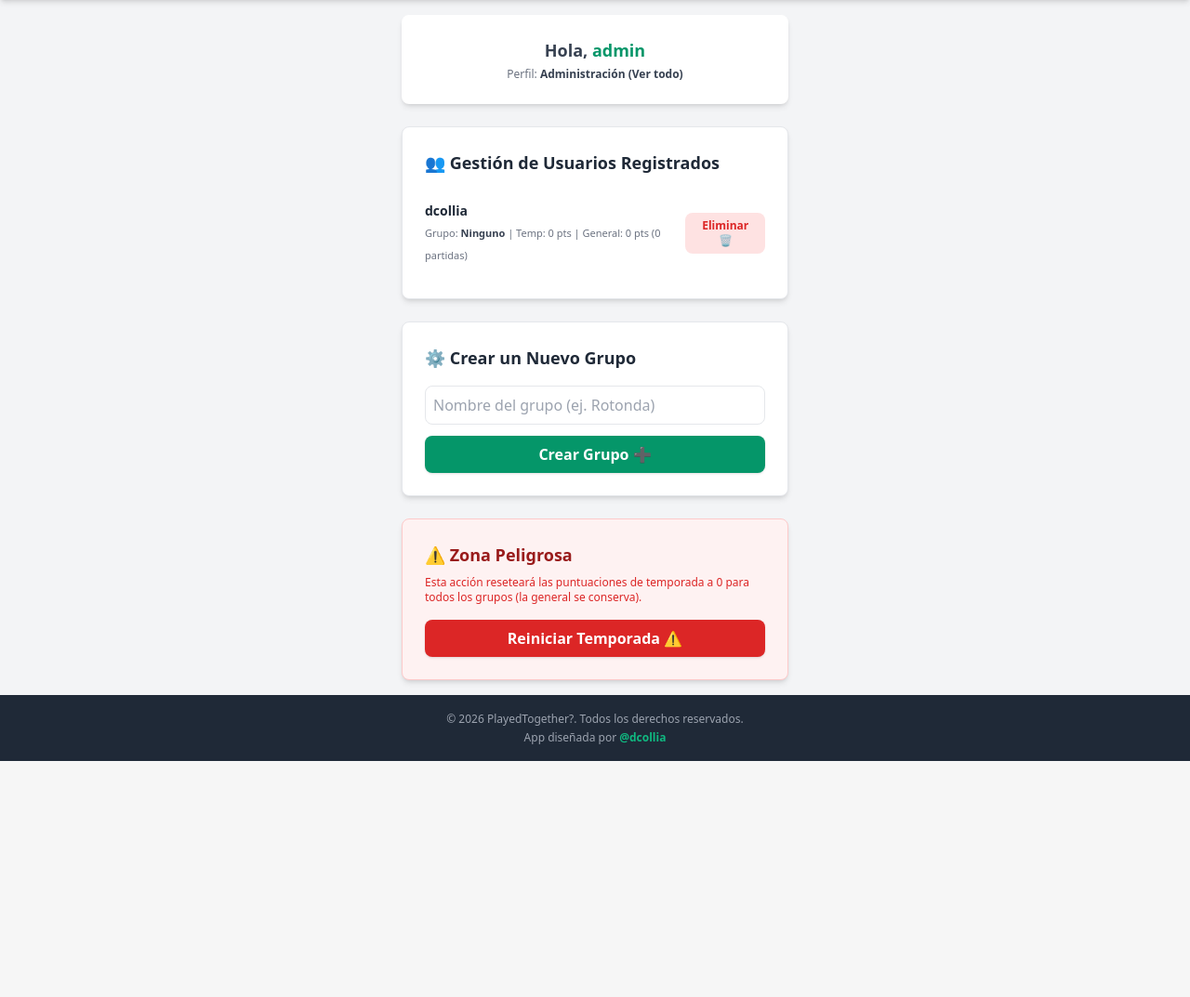
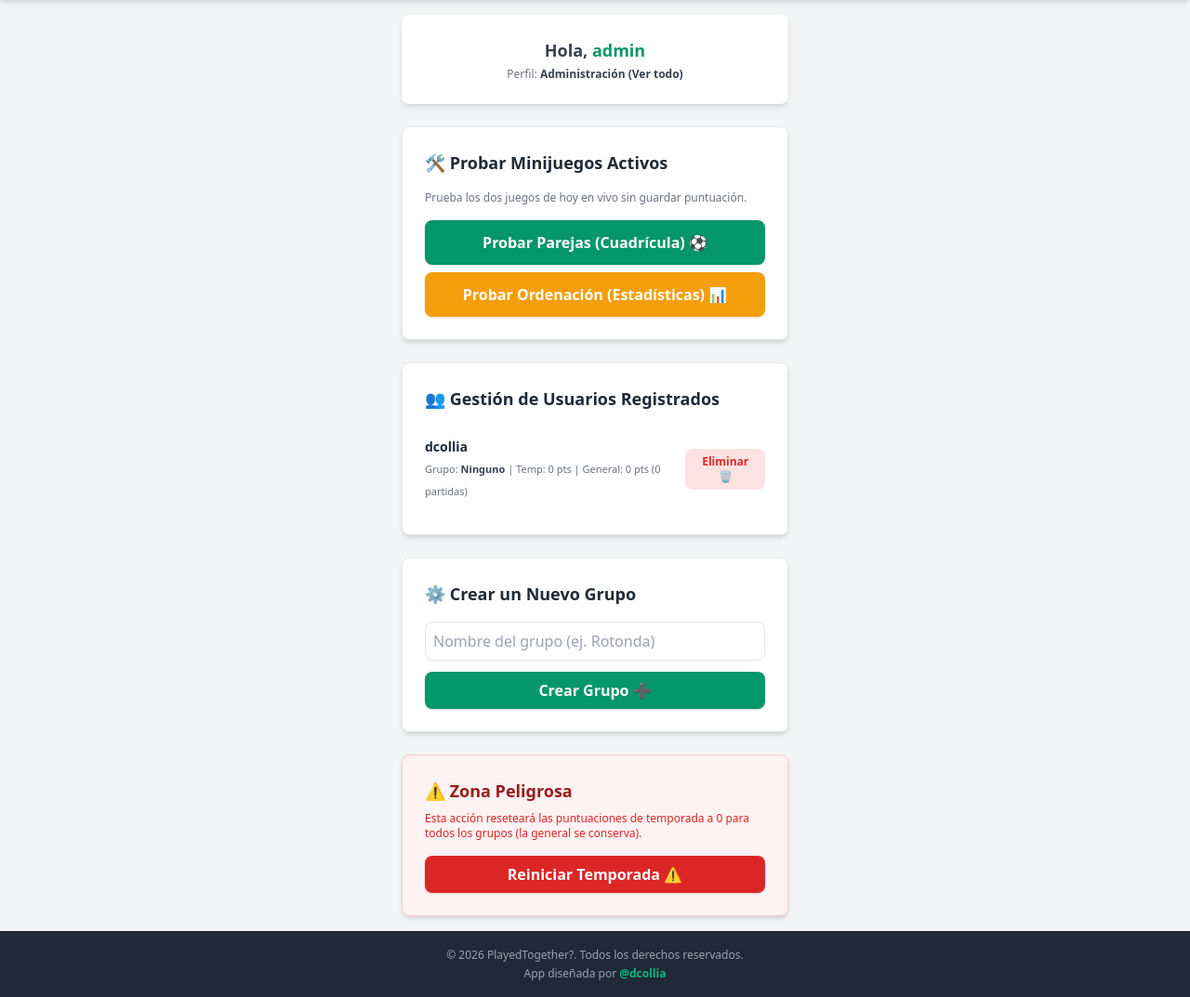
Before and after one commit to pintularrama-cyber/playedtogether, a Flask app: page / in a window 1280 px wide. Shown: the part 60-1133 px from the top of the page at 93% size. Before the commit the page ends 879 px from the top, so only its background shows below. Run offline with Flask 3, Linux system fonts and the light colour scheme; a user stored in the database is signed in; data comes from the database, SQL or seed files in the repository; parts of the project's set-up code (start-up, migrations or seed data) failed here and were passed over; some libraries are stand-ins or nearby versions.

Commit message:
Unificar panel de administracion con botones de test en vivo

```diff
--- a/app.py
+++ b/app.py
@@ -53,7 +53,6 @@ def load_user(user_id):
 # --- BASE DE DATOS ESTADÍSTICA DE TRAYECTORIAS Y MÉTRICAS (64 JUGADORES) ---
 
 JUGADORES_DB = {
-    # Real Madrid / Barcelona / PSG
     "Messi": {
         "carrera": [("Barcelona", 2004, 2021), ("PSG", 2021, 2023), ("Inter Miami", 2023, 2026)],
         "goles": 835, "asistencias": 372, "tarjetas": 15, "partidos": 1062
@@ -360,7 +359,6 @@ def actualizar_y_obtener_temporada():
 
 def obtener_tipo_juego_hoy(fecha_juego):
     """Alterna el juego: días pares 'grid' (Cuadrícula), días impares 'ordenar'."""
-    # toordinal() da un número único para cada día de la historia de la humanidad
     return "grid" if fecha_juego.toordinal() % 2 == 0 else "ordenar"
 
 
@@ -411,7 +409,6 @@ def obtener_juego_del_dia(fecha_juego):
             random.shuffle(posibles_companeros)
 
             for p2 in posibles_companeros:
-                # Comparamos la clave de carrera interna
                 if compartieron_club(JUGADORES_DB[p1]["carrera"], JUGADORES_DB[p2]["carrera"]):
                     parejas_seleccionadas.append((p1, p2))
                     jugadores_seleccionados.add(p1)
@@ -445,15 +442,12 @@ def obtener_juego_ordenar(fecha_juego):
     semilla = int(hoy_str)
     random.seed(semilla)
 
-    # 1. Elegimos 10 jugadores aleatorios estables para hoy
     pool_jugadores = list(JUGADORES_DB.keys())
     jugadores_hoy = random.sample(pool_jugadores, 10)
 
-    # 2. Elegimos la métrica al azar para hoy
     metricas = ["goles", "asistencias", "tarjetas", "partidos"]
     metrica_seleccionada = random.choice(metricas)
 
-    # Mapeo para mostrar nombres bonitos en el HTML
     titulos_metrica = {
         "goles": "Goles en su Carrera ⚽",
         "asistencias": "Asistencias de Gol 🎯",
@@ -462,10 +456,8 @@ def obtener_juego_ordenar(fecha_juego):
     }
     titulo_bonito = titulos_metrica[metrica_seleccionada]
 
-    # 3. Solución correcta ordenada de MAYOR a MENOR basándose en la métrica
     solucion_ordenada = sorted(jugadores_hoy, key=lambda p: JUGADORES_DB[p][metrica_seleccionada], reverse=True)
 
-    # 4. Mezclamos los jugadores para mostrárselos desordenados al usuario
     random.seed()
     jugadores_desordenados = list(jugadores_hoy)
     random.shuffle(jugadores_desordenados)
@@ -527,21 +519,16 @@ def jugar():
         flash("Ya has participado en el reto activo. ¡Vuelve mañana!", "error")
         return redirect(url_for('index'))
 
-    # Determinar qué minijuego toca hoy según alternancia diaria
     tipo_juego = obtener_tipo_juego_hoy(fecha_activa)
 
     if tipo_juego == "grid":
-        # JUEGO 1: Cuadrícula de parejas
         jugadores_hoy, conexiones_hoy = obtener_juego_del_dia(fecha_activa)
         random.seed()
         jugadores_mezclados = list(jugadores_hoy)
         random.shuffle(jugadores_mezclados)
         return render_template('jugar.html', jugadores=jugadores_mezclados, conexiones=conexiones_hoy)
     else:
-        # JUEGO 2: Ordenar jugadores
         jugadores_desordenados, titulo_bonito, solucion_ordenada, metrica = obtener_juego_ordenar(fecha_activa)
-
-        # Guardamos en un diccionario el valor real de cada jugador para que JS pueda consultarlo si falla o acierta
         valores_reales = {p: JUGADORES_DB[p][metrica] for p in jugadores_desordenados}
 
         return render_template(
@@ -553,11 +540,51 @@ def jugar():
         )
 
 
+# --- ADMIN: PROBAR JUEGO 1 (CUADRÍCULA) ---
+@app.route('/admin/test_grid')
+@login_required
+def test_grid():
+    if current_user.username != 'admin':
+        flash("Acceso denegado.", "error")
+        return redirect(url_for('index'))
+
+    fecha_activa = obtener_fecha_juego_actual()
+    jugadores_hoy, conexiones_hoy = obtener_juego_del_dia(fecha_activa)
+
+    random.seed()
+    jugadores_mezclados = list(jugadores_hoy)
+    random.shuffle(jugadores_mezclados)
+
+    return render_template('jugar.html', jugadores=jugadores_mezclados, conexiones=conexiones_hoy)
+
+
+# --- ADMIN: PROBAR JUEGO 2 (ORDENAR) ---
+@app.route('/admin/test_ordenar')
+@login_required
+def test_ordenar():
+    if current_user.username != 'admin':
+        flash("Acceso denegado.", "error")
+        return redirect(url_for('index'))
+
+    fecha_activa = obtener_fecha_juego_actual()
+    jugadores_desordenados, titulo_bonito, solucion_ordenada, metrica = obtener_juego_ordenar(fecha_activa)
+    valores_reales = {p: JUGADORES_DB[p][metrica] for p in jugadores_desordenados}
+
+    return render_template(
+        'ordenar.html',
+        jugadores=jugadores_desordenados,
+        titulo_bonito=titulo_bonito,
+        solucion=solucion_ordenada,
+        valores_reales=valores_reales
+    )
+
+
 @app.route('/guardar_puntuacion', methods=['POST'])
 @login_required
 def guardar_puntuacion():
+    # Si es el admin probando los test, respondemos OK de forma ficticia para que no dé error visual
     if current_user.username == 'admin':
-        return jsonify({"status": "error", "message": "El admin no puntúa"}), 400
+        return jsonify({"status": "ok", "message": "Simulacion de test completada"}), 200
 
     fecha_activa = obtener_fecha_juego_actual()
 
@@ -567,11 +594,9 @@ def guardar_puntuacion():
     datos = request.get_json()
     segundos = datos.get('segundos', 9999)
     completado = datos.get('completado', False)
-    puntos_enviados = datos.get('puntos')  # Capturamos los puntos de precisión si existen
+    puntos_enviados = datos.get('puntos')  # Capturamos puntos específicos si existen
 
     if completado:
-        # Si el juego de ordenar envía los puntos calculados por error, los usamos.
-        # Si no, calculamos por tiempo (juego de cuadrícula).
         if puntos_enviados is not None:
             puntos_obtenidos = puntos_enviados
         else:
--- a/templates/index.html
+++ b/templates/index.html
@@ -101,6 +101,20 @@
     <!-- PANEL EXCLUSIVO PARA EL ADMINISTRADOR -->
     {% if current_user.username == 'admin' %}
 
+        <!-- NUEVO: PROBAR AMBOS MINIJUEGOS EN VIVO -->
+        <div class="bg-white p-6 rounded-lg shadow-md border border-gray-200 space-y-4">
+            <h3 class="text-lg font-bold text-gray-800">🛠️ Probar Minijuegos Activos</h3>
+            <p class="text-xs text-gray-500">Prueba los dos juegos de hoy en vivo sin guardar puntuación.</p>
+            <div class="flex flex-col gap-2">
+                <a href="{{ url_for('test_grid') }}" class="block text-center w-full bg-emerald-600 hover:bg-emerald-700 text-white font-bold py-3 rounded-lg shadow transition duration-200">
+                    Probar Parejas (Cuadrícula) ⚽
+                </a>
+                <a href="{{ url_for('test_ordenar') }}" class="block text-center w-full bg-amber-500 hover:bg-amber-600 text-white font-bold py-3 rounded-lg shadow transition duration-200">
+                    Probar Ordenación (Estadísticas) 📊
+                </a>
+            </div>
+        </div>
+
         <!-- GESTIÓN DE USUARIOS -->
         <div class="bg-white p-6 rounded-lg shadow-md border border-gray-200">
             <h3 class="text-lg font-bold text-gray-800 mb-4 flex items-center gap-2">
@@ -161,28 +175,20 @@
         const contentGeneral = document.getElementById('contenido-general');
 
         if (tipo === 'temporada') {
-            // Activar botón temporada
             tabTemporada.className = "flex-1 text-center text-xs font-bold py-2 rounded-md transition duration-150 bg-white text-emerald-600 shadow";
-            // Desactivar botón general
             tabGeneral.className = "flex-1 text-center text-xs font-bold py-2 rounded-md transition duration-150 text-gray-500 hover:text-gray-800";
-
-            // Mostrar contenido temporada, ocultar general
             contentTemporada.classList.replace('hidden', 'block');
             contentGeneral.classList.replace('block', 'hidden');
         } else {
-            // Activar botón general
             tabGeneral.className = "flex-1 text-center text-xs font-bold py-2 rounded-md transition duration-150 bg-white text-emerald-600 shadow";
-            // Desactivar botón temporada
             tabTemporada.className = "flex-1 text-center text-xs font-bold py-2 rounded-md transition duration-150 text-gray-500 hover:text-gray-800";
-
-            // Mostrar contenido general, ocultar temporada
             contentGeneral.classList.replace('hidden', 'block');
             contentTemporada.classList.replace('block', 'hidden');
         }
     }
 </script>
 
-<!-- SCRIPT DEL CRONÓMETRO DE ESPERA (CORREGIDO) -->
+<!-- SCRIPT DEL CRONÓMETRO DE ESPERA -->
 {% if bloqueado_hora %}
 <script>
     function actualizarCronometro() {
@@ -190,7 +196,6 @@
         const destino = new Date();
         destino.setHours(11, 0, 0, 0);
 
-        // CORRECCIÓN: Si ya pasaron las 11:00 AM de hoy, el siguiente reto se abre mañana a las 11:00 AM
         if (ahora > destino) {
             destino.setDate(destino.getDate() + 1);
         }
```
